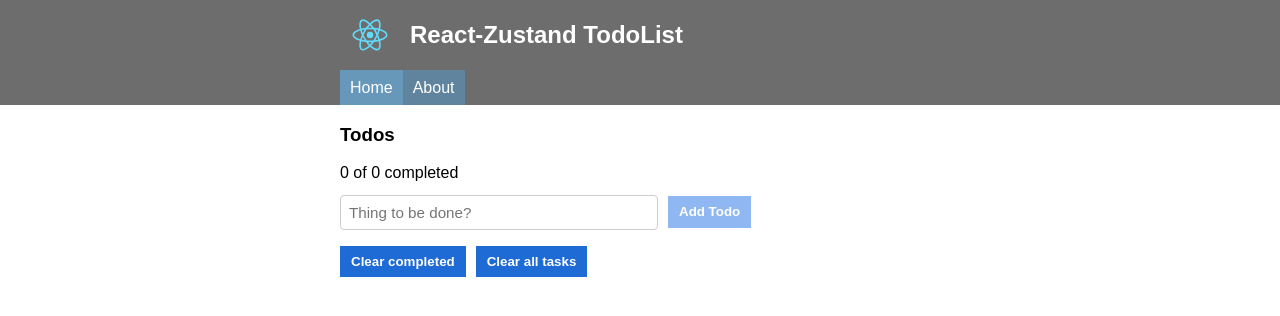
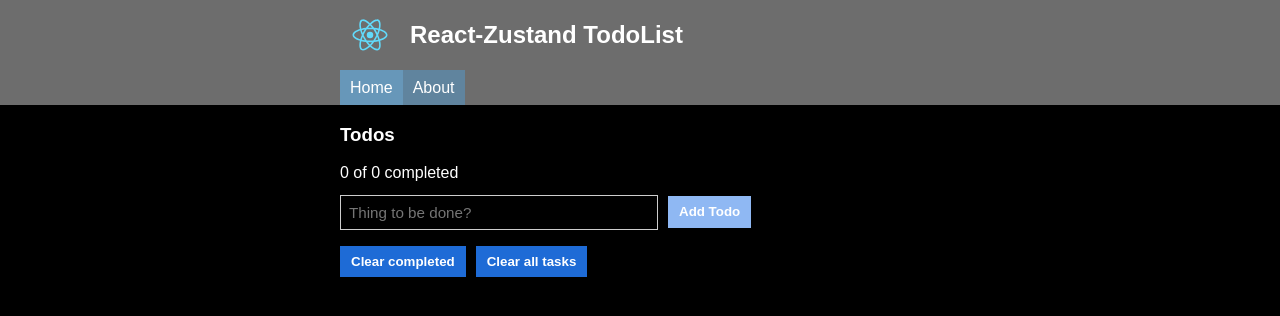
Before and after one commit to phiphou/todo-react-zustand, a React (Vite) app: page / in a window 1280 px wide. Shown: the top 316 px of the page. Built offline with nearby package versions, Linux system fonts and the light colour scheme.

Commit message:
change style

```diff
--- a/src/App.css
+++ b/src/App.css
@@ -1,6 +1,8 @@
 body {
   font-family: sans-serif;
   margin: 0;
+  color: white;
+  background-color: black;
 }
 
 code {
@@ -52,8 +54,9 @@ input[type='text'] {
   width: 100%;
   max-width: 50%;
   border: 1px solid #cdcdcd;
-  border-radius: 4px;
+  border-radius: 0px;
   font-size: 0.95rem;
+  color: white;
 }
 
 input:focus {
@@ -70,7 +73,7 @@ form {
 }
 
 .todo {
-  box-shadow: 2px 2px 5px 0px rgb(109 109 109 / 15%);
+  box-shadow: 0px 2px 3px 0px rgb(255 255 255 / 15%);
   margin: 8px;
   padding: 8px;
   display: flex;
```
